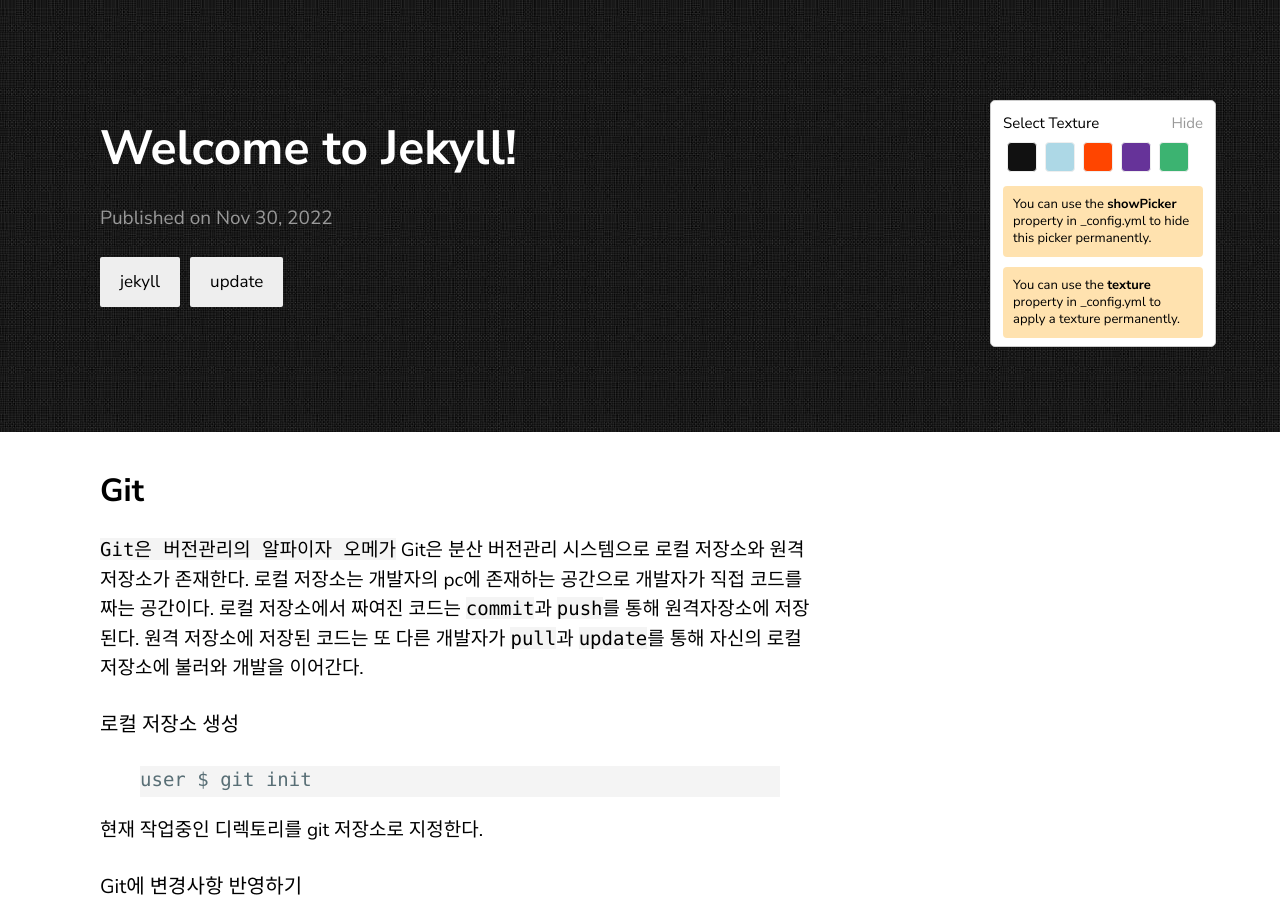
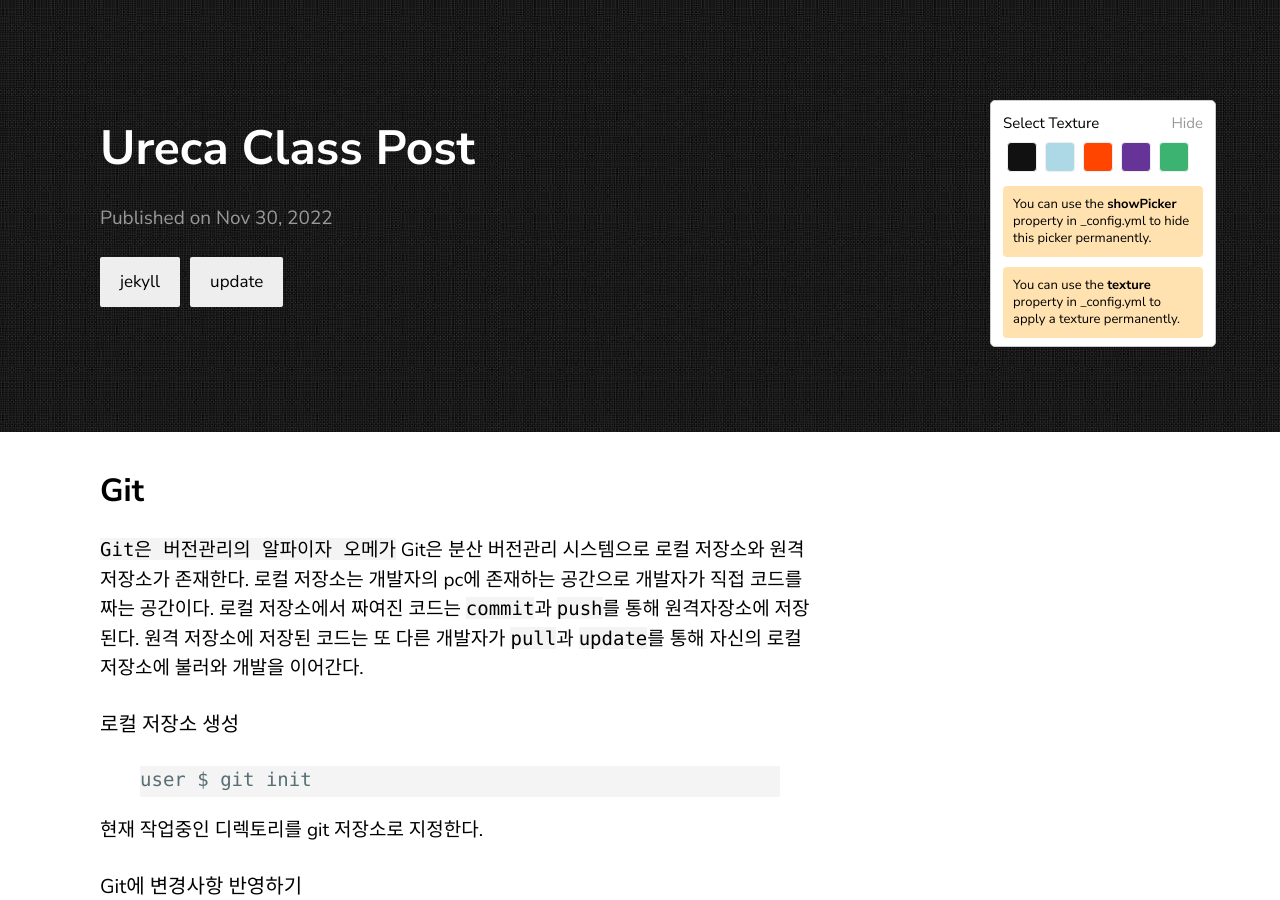
Before and after one commit to ritnis4751/ritnis4751.github.io, a Jekyll site: the page built from _posts/2022-11-30-Ureca_Class_Organize.md, in a window 1280 px wide and 900 px high. Built offline with Jekyll 4.4.1, drawn with Linux system fonts in a browser that asks for light colours.

Commit message:
Update 2022-11-30-Ureca_Class_Organize.md

```diff
--- a/_posts/2022-11-30-Ureca_Class_Organize.md
+++ b/_posts/2022-11-30-Ureca_Class_Organize.md
@@ -1,6 +1,6 @@
 ---
 layout: post
-title:  "Welcome to Jekyll!"
+title:  "Ureca Class Post"
 date:   2022-11-30 17:43:00 +0900
 categories: jekyll update
 ---
```
